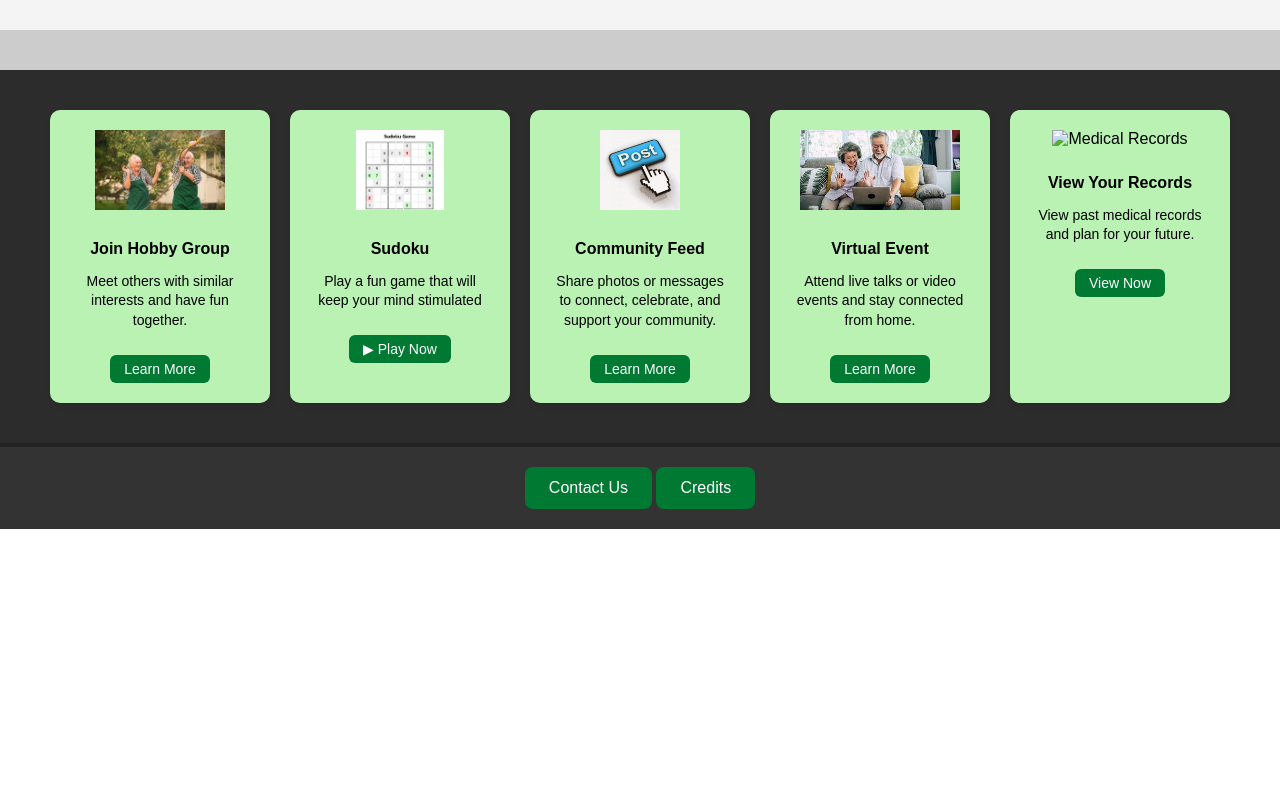
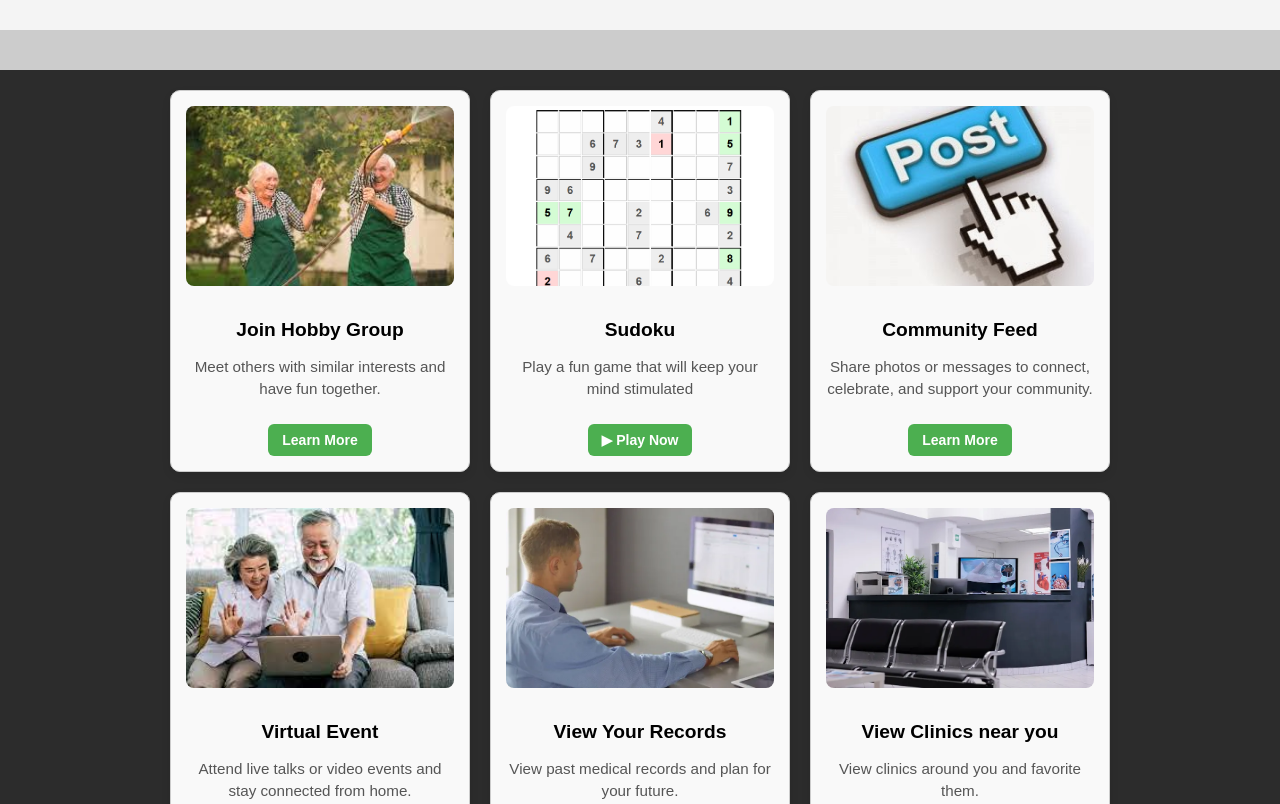
Before and after one commit to YEYINTAUNG-21/BED2025Apr_P05_T4, a website: page Lions Befrienders App/Frontend/HTML/index.html in a window 1280 px wide. Shown: the part 427-1231 px from the top of the page. Before the commit the page ends 956 px from the top, so only its background shows below. Drawn offline with Linux system fonts and the light colour scheme.

Commit message:
linked a feature and added some pics

```diff
--- a/Lions Befrienders App/Frontend/CSS/styles.css
+++ b/Lions Befrienders App/Frontend/CSS/styles.css
@@ -162,3 +162,56 @@ body {
 .contact-btn:hover {
   background-color: #005a26;
 }
+/* new stuff */
+.features {
+  display: flex;
+  flex-wrap: wrap;
+  gap: 20px;
+  justify-content: center;
+  padding: 20px;
+}
+
+.card {
+  flex: 1 1 calc(33.33% - 40px);
+  box-sizing: border-box;
+  border: 1px solid #ccc;
+  border-radius: 10px;
+  padding: 15px;
+  text-align: center;
+  background-color: #f9f9f9;
+  box-shadow: 0 4px 10px rgba(0, 0, 0, 0.08);
+  max-width: 300px;
+}
+
+.card img {
+  width: 100%;
+  height: 180px;
+  object-fit: cover;
+  border-radius: 8px;
+  margin-bottom: 10px;
+}
+
+.card h3 {
+  font-size: 1.2rem;
+  margin-bottom: 10px;
+}
+
+.card p {
+  font-size: 0.95rem;
+  color: #555;
+}
+
+.play-btn {
+  display: inline-block;
+  margin-top: 10px;
+  background-color: #4CAF50;
+  color: white;
+  padding: 8px 14px;
+  border-radius: 6px;
+  text-decoration: none;
+  font-weight: bold;
+}
+
+.play-btn:hover {
+  background-color: #45a049;
+}
--- a/Lions Befrienders App/Frontend/HTML/index.html
+++ b/Lions Befrienders App/Frontend/HTML/index.html
@@ -67,6 +67,12 @@
       <p>View past medical records and plan for your future.</p>
       <a href="../HTML/medical_records.html" class="play-btn">View Now</a>
     </div>
+        <div class="card">
+      <img src="../Images/clinics.png" alt="Medical Records" />
+      <h3>View Clinics near you</h3>
+      <p>View clinics around you and favorite them.</p>
+      <a href="../HTML/nearby_clinic.html" class="play-btn">View Now</a>
+    </div>
   </section>
 <!-- Footer with Contact Us Button -->
 <footer class="footer">
```
Also changed, not shown: Lions Befrienders App/Frontend/CSS/medical_records_style.css (+6 -4 lines), Lions Befrienders App/Frontend/HTML/credit.html (+1 -1 lines), Lions Befrienders App/Frontend/Images/clinics.png (added), Lions Befrienders App/Frontend/Images/records.png (added).
